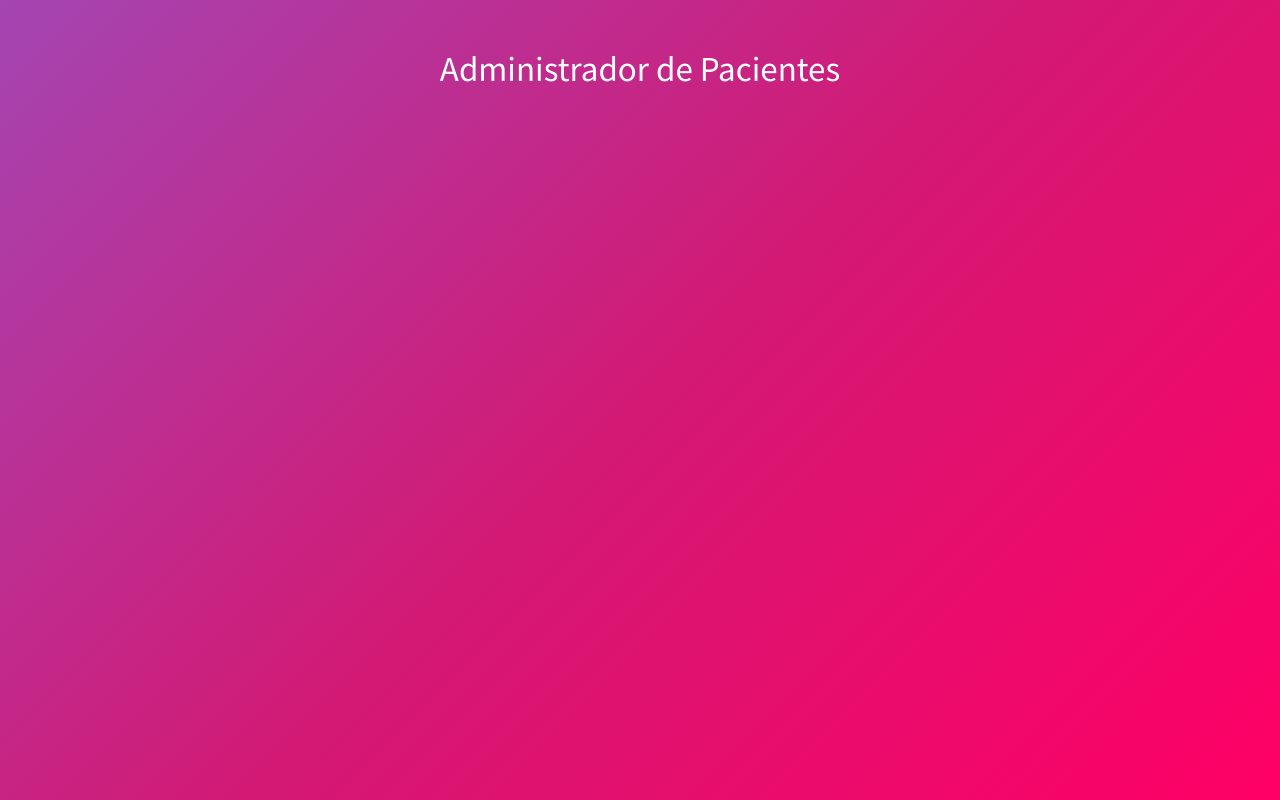
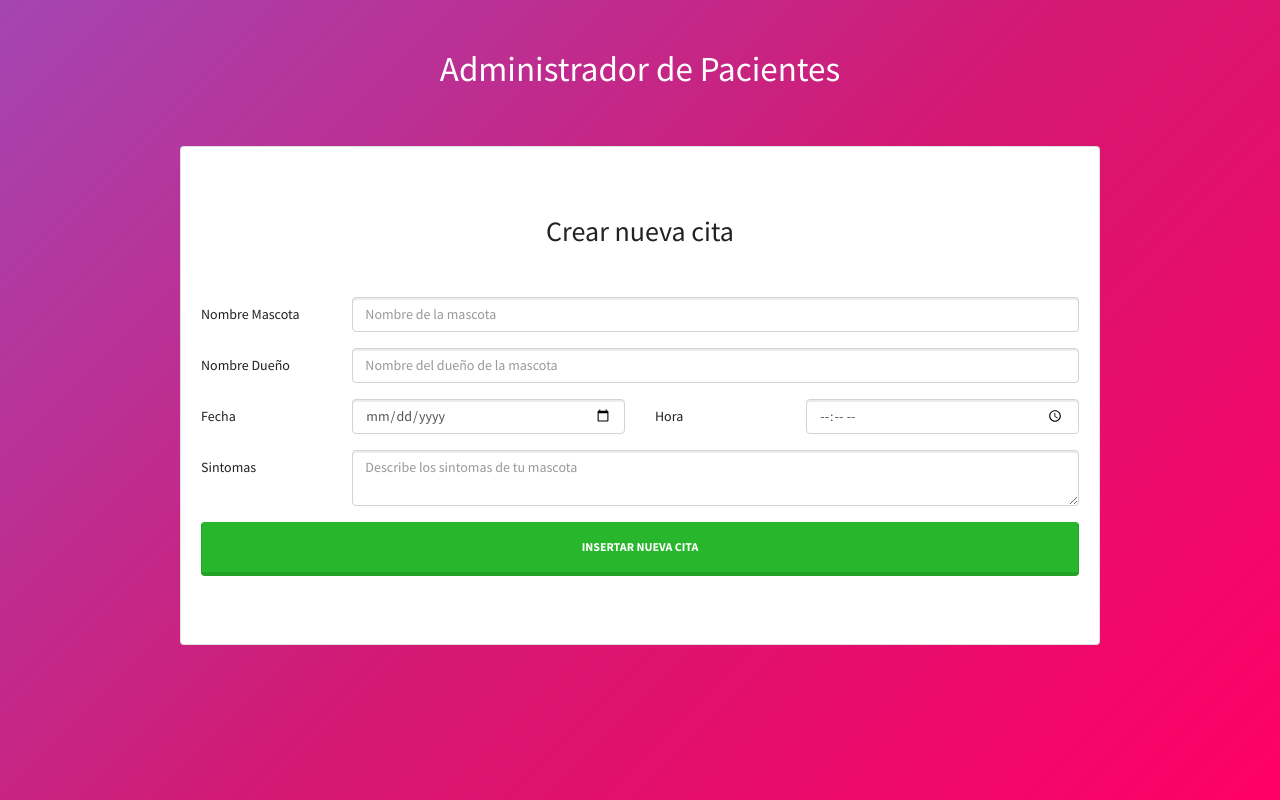
Before and after one commit to andgba/react-veterinary-patients, a React (Create React App) app: page / in a window 1280 px wide. Built offline with nearby package versions, Linux system fonts and the light colour scheme.

Commit message:
Se crea componente formulario sin acción

```diff
--- a/src/App.js
+++ b/src/App.js
@@ -1,6 +1,7 @@
 import React, { Component } from 'react';
 import './bootstrap.min.css';
 import Header from "./components/Header";
+import NuevaCita from "./components/NuevaCita";
 
 class App extends Component {
   state = {}
@@ -10,6 +11,11 @@
           <Header
             titulo = "Administrador de Pacientes"
           />
+          <div className="row">
+            <div className="col-md-10 mx-auto">
+              <NuevaCita />
+            </div>
+          </div>
         </div>
     );
   }
--- /dev/null
+++ b/src/components/NuevaCita.js
@@ -0,0 +1,78 @@
+import React, { Component } from 'react';
+import Header from "./Header";
+
+class NuevaCita extends Component {
+    state = {}
+    render() {
+        return (
+            <div className="card mt-5 py-5">
+                <div className="card-body">
+                    <h2 className="card-title text-center mb-5">Crear nueva cita</h2>
+
+                    <form>
+                        <div className="form-group row">
+                            <label className="col-sm-4 col-lg-2 col-form-label">Nombre Mascota</label>
+                            <div className="col-sm-8 col-lg-10">
+                                <input
+                                    type="text"
+                                    className="form-control"
+                                    placeholder="Nombre de la mascota"
+                                    name="mascota"
+                                />
+                            </div>
+                        </div>
+
+                        <div className="form-group row">
+                            <label className="col-sm-4 col-lg-2 col-form-label">Nombre Dueño</label>
+                            <div className="col-sm-8 col-lg-10">
+                                <input
+                                    type="text"
+                                    className="form-control"
+                                    placeholder="Nombre del dueño de la mascota"
+                                    name="propietario"
+                                />
+                            </div>
+                        </div>
+
+                        <div className="form-group row">
+                            <label className="col-sm-4 col-lg-2 col-form-label">Fecha</label>
+                            <div className="col-sm-8 col-lg-4">
+                                <input
+                                    type="date"
+                                    className="form-control"
+                                    name="fecha"
+                                />
+                            </div>
+
+                            <label className="col-sm-4 col-lg-2 col-form-label">Hora</label>
+                            <div className="col-sm-8 col-lg-4">
+                                <input
+                                    type="time"
+                                    className="form-control"
+                                    name="hora"
+                                />
+                            </div>
+                        </div>
+
+                        <div className="form-group row">
+                            <label className="col-sm-4 col-lg-2 col-form-label">Sintomas</label>
+                            <div className="col-sm-8 col-lg-10">
+                                <textarea
+                                    className="form-control"
+                                    name="sintomas"
+                                    placeholder="Describe los sintomas de tu mascota"></textarea>
+                            </div>
+                        </div>
+
+                        <input
+                            type="submit"
+                            className="py-3 mt-2 btn btn-success btn-block"
+                            value="Insertar nueva cita"/>
+                    </form>
+                </div>
+            </div>
+        );
+    }
+}
+
+export default NuevaCita;
```
